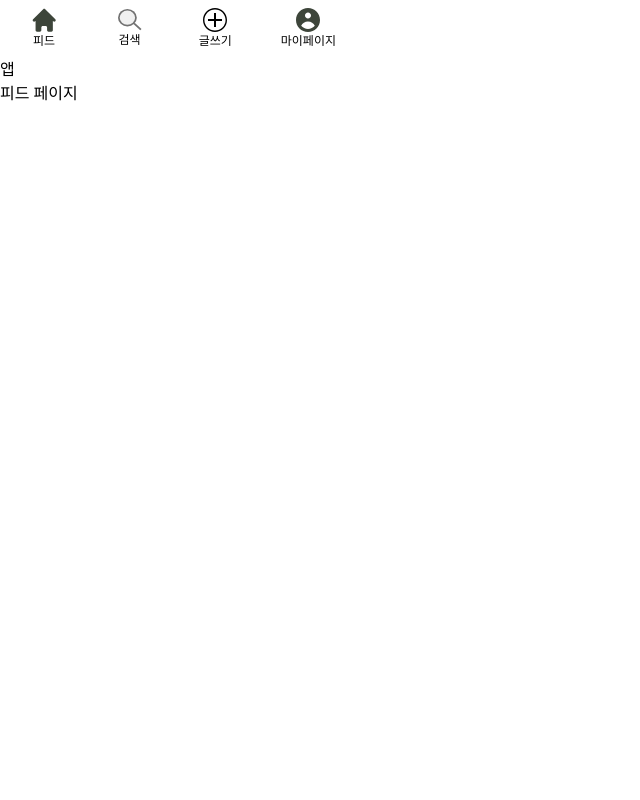
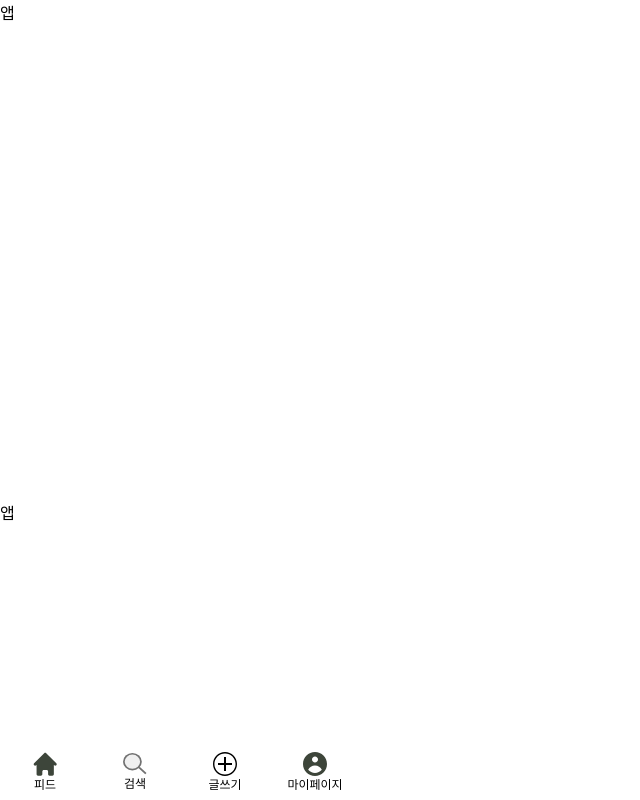
Before and after one commit to mung96/pistachio-Front, a Vue app: page / in a window 1280 px wide. Shown: the top 800 px of the page, without its empty margins (0-640 px from the left). Built offline with nearby package versions, Linux system fonts and the light colour scheme; a web font is replaced by a local one.

Commit message:
💄 navbar 위치 고정

```diff
--- a/src/App.vue
+++ b/src/App.vue
@@ -7,8 +7,13 @@ import Navbar from "@/components/common/navbar/Navbar.vue";
   <div>
     <Navbar />
     <p>앱</p>
+    <p>앱</p>
   </div>
   <RouterView />
 </template>
 
-<style scoped></style>
+<style scoped>
+p {
+  height: 500px;
+}
+</style>
--- a/src/components/common/navbar/NavItem.vue
+++ b/src/components/common/navbar/NavItem.vue
@@ -21,6 +21,9 @@ span {
   font: var(--xs-pre-font);
 }
 div {
-  min-width: 40px;
+  min-width: 90px;
+}
+a {
+  flex-grow: 1;
 }
 </style>
--- a/src/components/common/navbar/Navbar.vue
+++ b/src/components/common/navbar/Navbar.vue
@@ -1,12 +1,11 @@
 <template>
-  <nav>
+  <nav @scroll="handleScroll" v-if="!isScroll">
     <Flex
       width="360px"
       height="56px"
       align="center"
-      justify="space-between"
-      padding-left="24px"
-      padding-right="24px"
+      basis="90px"
+      justify="stretch"
     >
       <NavItem :page="page" v-for="page in pages" :key="page.name" />
     </Flex>
@@ -17,10 +16,24 @@
 import Flex from "@/design/Flex.vue";
 import NavItem from "@/components/common/navbar/NavItem.vue";
 import { pages } from "@/constants/navbar";
+
+// import { ref } from "vue";
+
+// const isScroll = ref(false);
+
+// window.addEventListener("scroll", function () {
+//   isScroll.value = true;
+// });
+// window.addEventListener("scrollend", function () {
+//   isScroll.value = false;
+// });
 </script>
 
 <style scoped>
 nav {
-  width: 360px;
+  width: 100vw;
+  position: fixed;
+  bottom: 0;
+  background-color: white;
 }
 </style>
--- a/src/design/Flex.vue
+++ b/src/design/Flex.vue
@@ -19,6 +19,7 @@ const props = defineProps({
   width: String,
   height: String,
   postition: String,
+  basis: String,
 });
 
 let flexStyle = {
@@ -41,6 +42,7 @@ watchEffect(() => {
     width: props.width,
     height: props.height,
     postition: props.postition,
+    "flex-basis": props.basis,
   };
 });
 </script>
```
